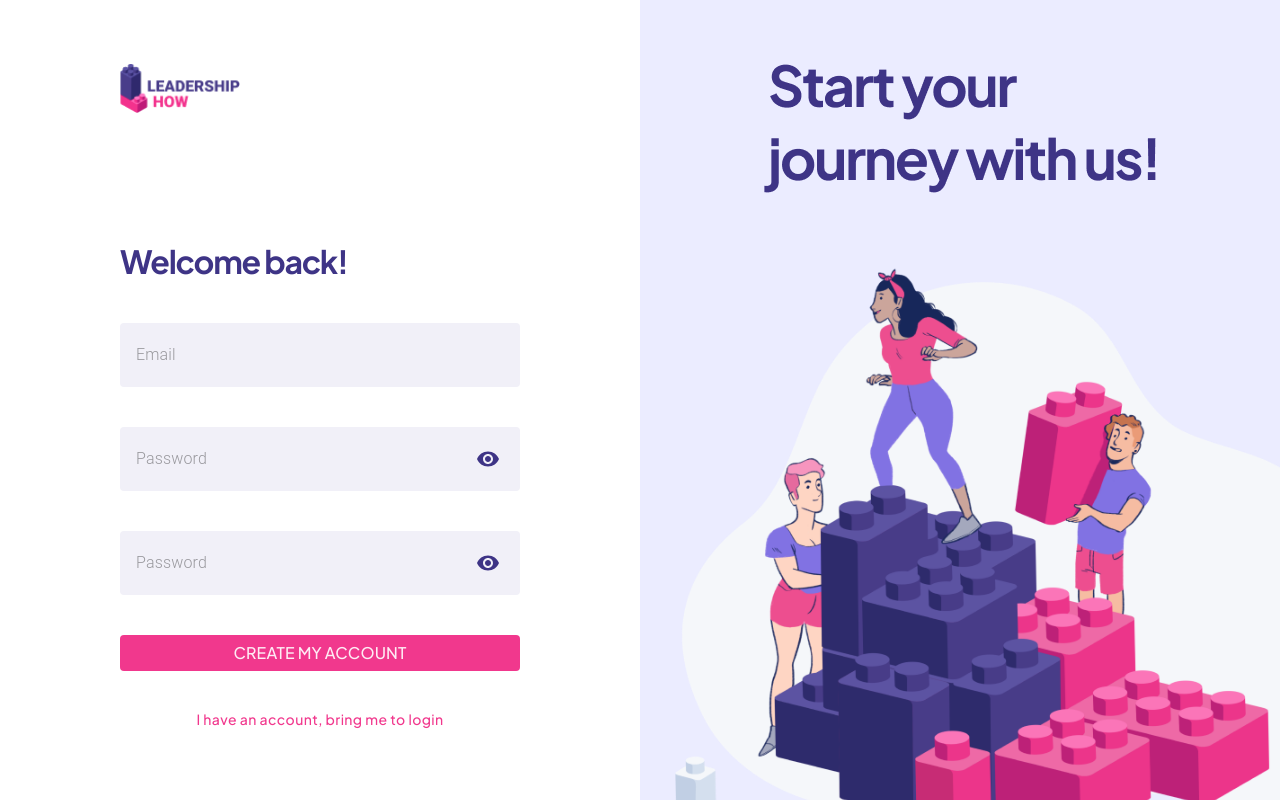
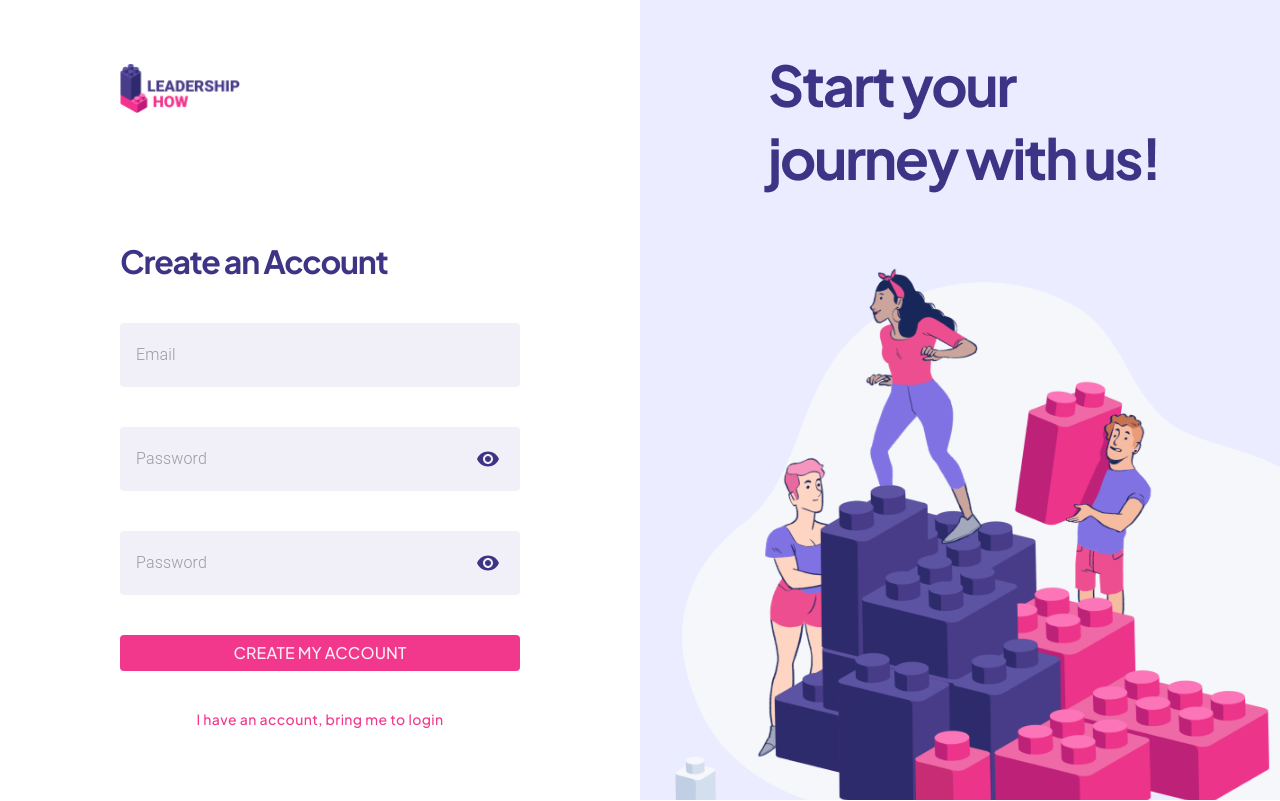
Before and after one commit to leadershiptools/LSTools, a React (Create React App) app: page /register in a window 1280 px wide. Built offline with nearby package versions, Linux system fonts and the light colour scheme.

Commit message:
fix: register title

```diff
--- a/src/components/Authentication/components/RegisterForm/index.js
+++ b/src/components/Authentication/components/RegisterForm/index.js
@@ -20,7 +20,6 @@ const RegisterForm = () => {
   const [errorType, setErrorType] = useState("");
   const [isLoading, setIsLoading] = useState(false);
   const navigate = useNavigate();
-  console.log(showError)
 
   const handleRegister = async () => {
     setIsLoading(true);
@@ -48,7 +47,7 @@ const RegisterForm = () => {
   return (
     <div className="register-form-container">
       <img src={homepageLogoImage} alt="homepage logo" />
-      <h1>Welcome back!</h1>
+      <h1>Create an Account</h1>
       <InputBase
         className="register-form-input"
         style={{
```
